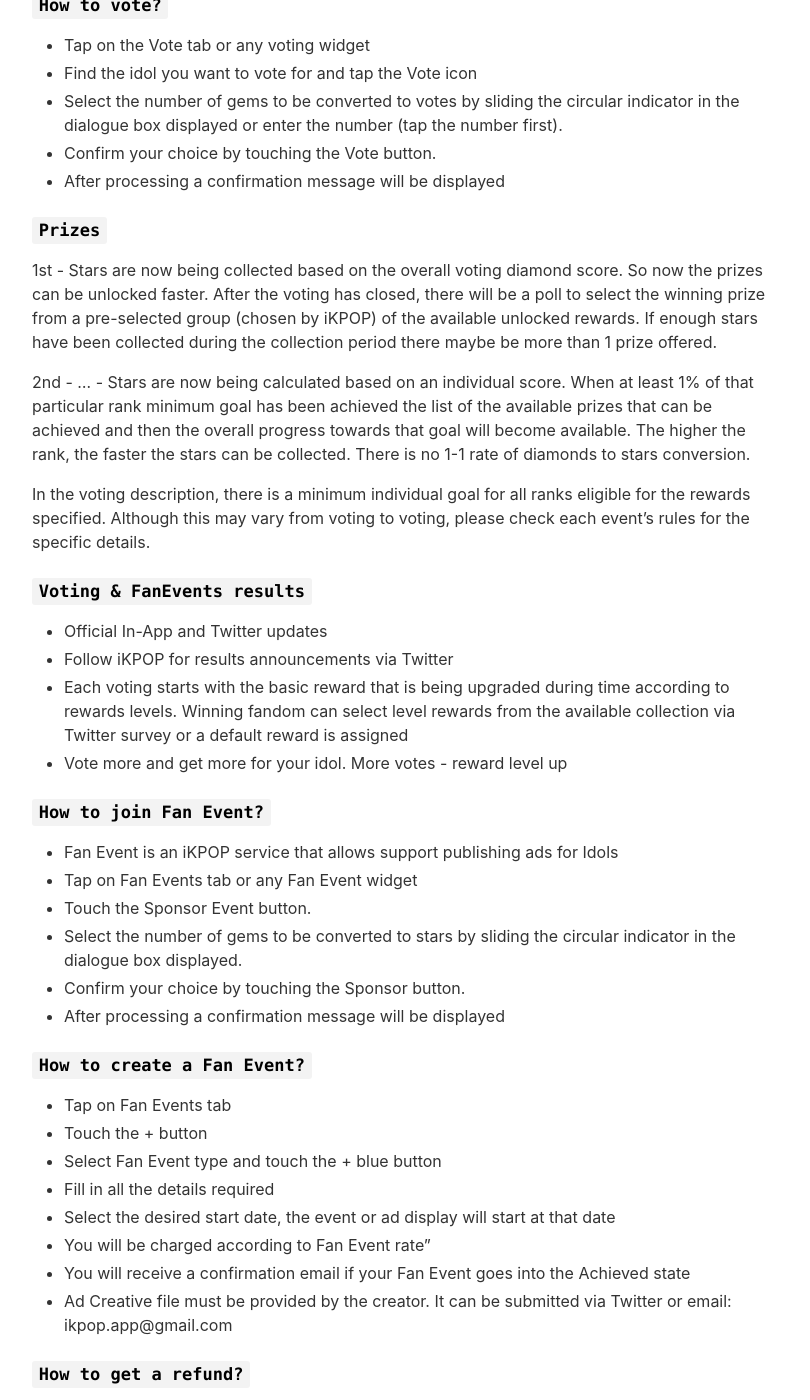
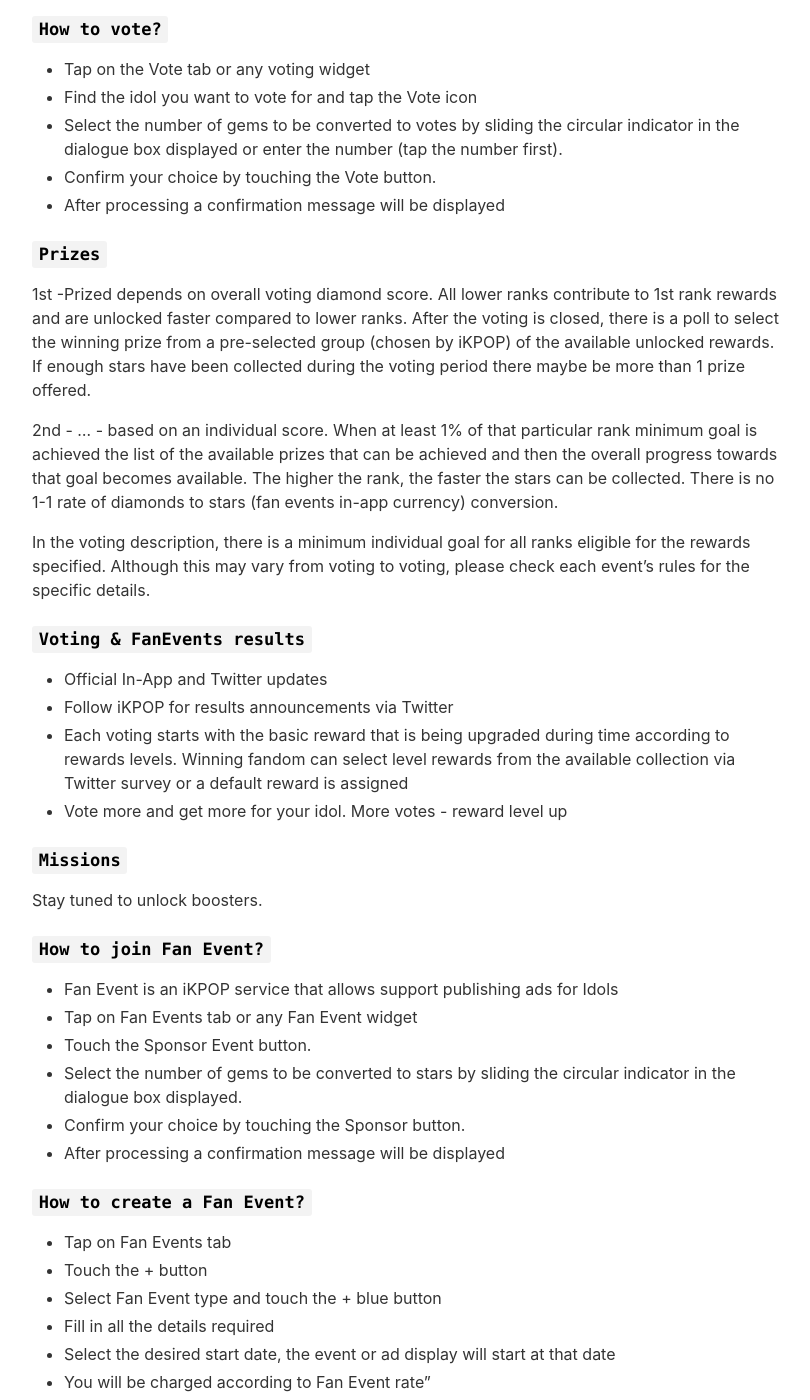
Before and after one commit to kapp7/app, a Jekyll site: the page built from _pages/qa.md, in a window 1280 px wide and 1400 px high, scrolled down 2263 px. Shown: the whole window, without its empty margins (233-1043 px from the left). Built offline with Jekyll 4.4.1, drawn with Linux system fonts in a browser that asks for light colours; nearby versions of some CDN libraries; some of the changed text lies outside the part shown.

Commit message:
Update qa.md

```diff
--- a/_pages/qa.md
+++ b/_pages/qa.md
@@ -38,7 +38,7 @@
 
 ### `Diamonds - blue`
 - DIAMONDS can be used to get votes, stars and execute various in-app actions
-- Gems received by watching ads expire. Make sure you use them before they expire in 120 days
+- Blue diamonds expire. Make sure you use them before they expire in 90 days. Check the expiration in My History page. If you have expiration booster, you can keep them longer.
 - DIAMONDS can be used to get votes, stars and execute various in-app actions
 - When you don't have enough gems, you won't be able to vote or sponsor
 
@@ -75,9 +75,9 @@
 - After processing a confirmation message will be displayed
 
 ### `Prizes`
-1st - Stars are now being collected based on the overall voting diamond score. So now the prizes can be unlocked faster. After the voting has closed, there will be a poll to select the winning prize from a pre-selected group (chosen by iKPOP) of the available unlocked rewards. If enough stars have been collected during the collection period there maybe be more than 1 prize offered.
+1st -Prized depends on overall voting diamond score. All lower ranks contribute to 1st rank rewards and are unlocked faster compared to lower ranks. After the voting is closed, there is a poll to select the winning prize from a pre-selected group (chosen by iKPOP) of the available unlocked rewards. If enough stars have been collected during the voting period there maybe be more than 1 prize offered.
 
-2nd - … -  Stars are now being calculated based on an individual score. When at least 1% of that particular rank minimum goal has been achieved the list of the available prizes that can be achieved and then the overall progress towards that goal will become available. The higher the rank, the faster the stars can be collected. There is no 1-1 rate of diamonds to stars conversion.
+2nd - … -  based on an individual score. When at least 1% of that particular rank minimum goal is achieved the list of the available prizes that can be achieved and then the overall progress towards that goal becomes available. The higher the rank, the faster the stars can be collected. There is no 1-1 rate of diamonds to stars (fan events in-app currency) conversion.
 
 In the voting description, there is a minimum individual goal for all ranks eligible for the rewards specified. Although this may vary from voting to voting, please check each event's rules for the specific details.
 
@@ -86,6 +86,10 @@
 - Follow iKPOP for results announcements via Twitter
 - Each voting starts with the basic reward that is being upgraded during time according to rewards levels. Winning fandom can select level rewards from the available collection via Twitter survey or a default reward is assigned
 - Vote more and get more for your idol. More votes - reward level up
+
+### `Missions`
+Stay tuned to unlock boosters.
+
 
 ### `How to join Fan Event?`
 - Fan Event is an iKPOP service that allows support publishing ads for Idols
@@ -104,7 +108,6 @@
 - You will be charged according to Fan Event rate"
 - You will receive a confirmation email if your Fan Event goes into the Achieved state
 - Ad Creative file must be provided by the creator. It can be submitted via Twitter or email: ikpop.app@gmail.com
-
 
 
 ### `How to get a refund?`
```
